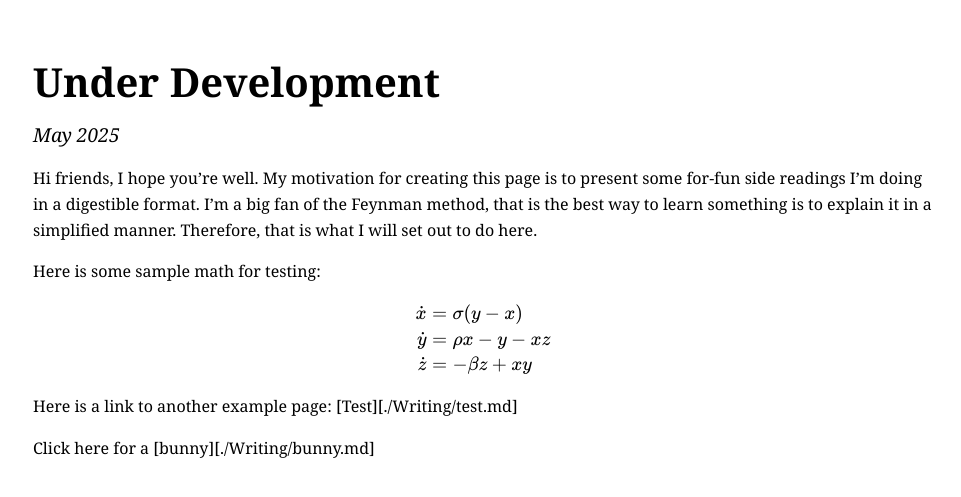
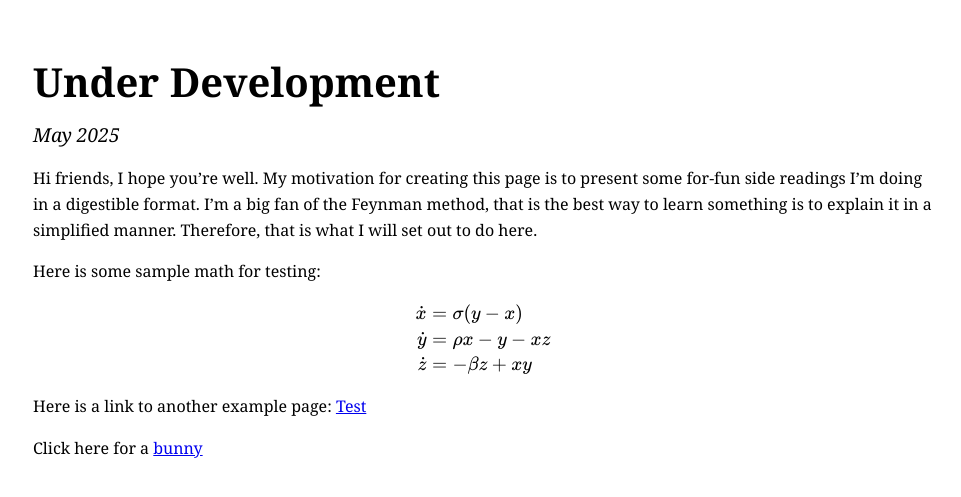
Before and after one commit to sroygara/sroygara.github.io, a Jekyll site: the page built from index.md, in a window 1280 px wide. Shown: the top 497 px of the page, without its empty margins (157-1118 px from the left). Built offline with Jekyll 4.4.1, drawn with Linux system fonts in a browser that asks for light colours.

Commit message:
changed brackets

```diff
--- a/index.md
+++ b/index.md
@@ -15,6 +15,6 @@ $$\begin{align}
 \dot{z} & = -\beta z + xy
 \end{align}$$
 
-Here is a link to another example page: [Test][./Writing/test.md]
+Here is a link to another example page: [Test](./Writing/test.md)
 
-Click here for a [bunny][./Writing/bunny.md]
+Click here for a [bunny](./Writing/bunny.md)
```
